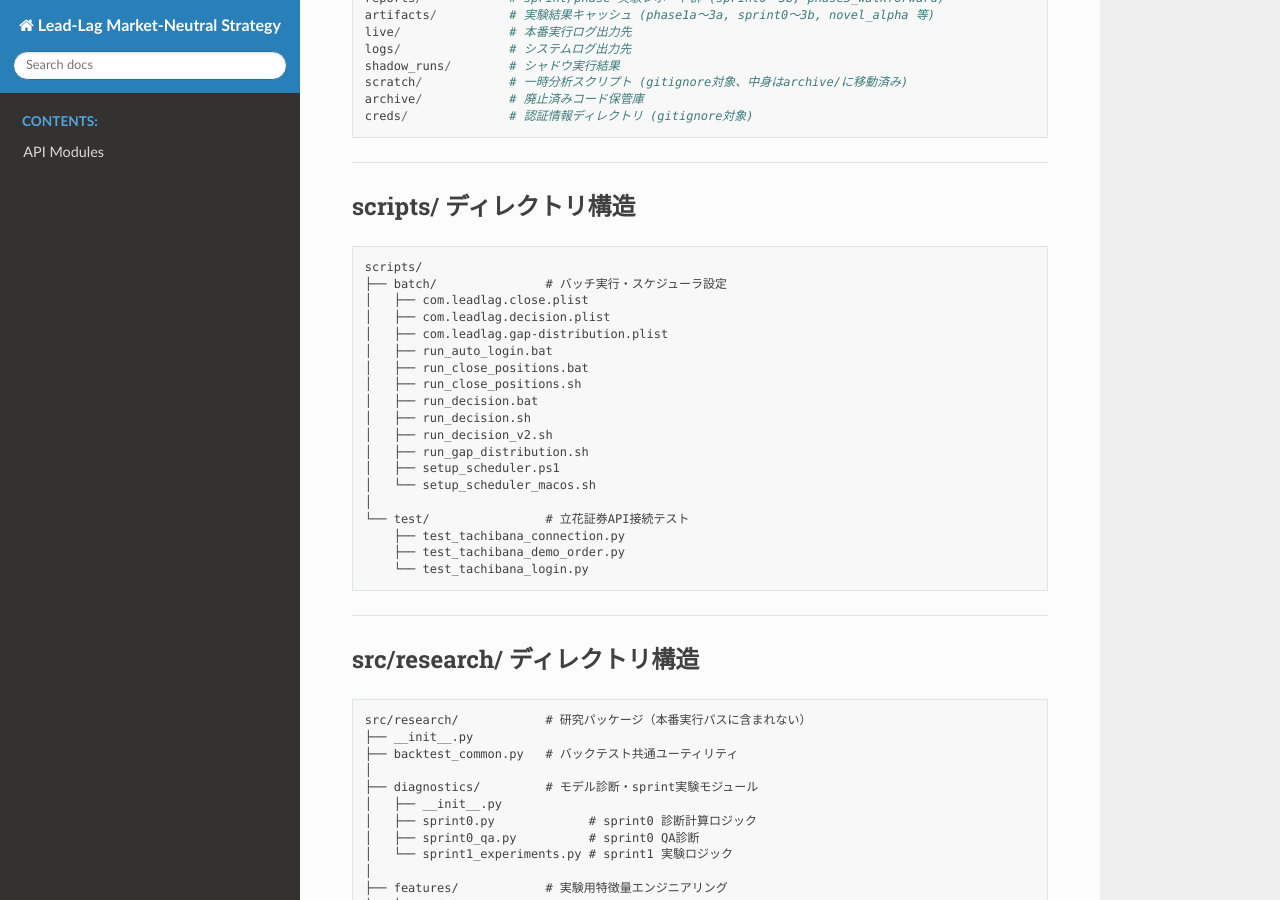
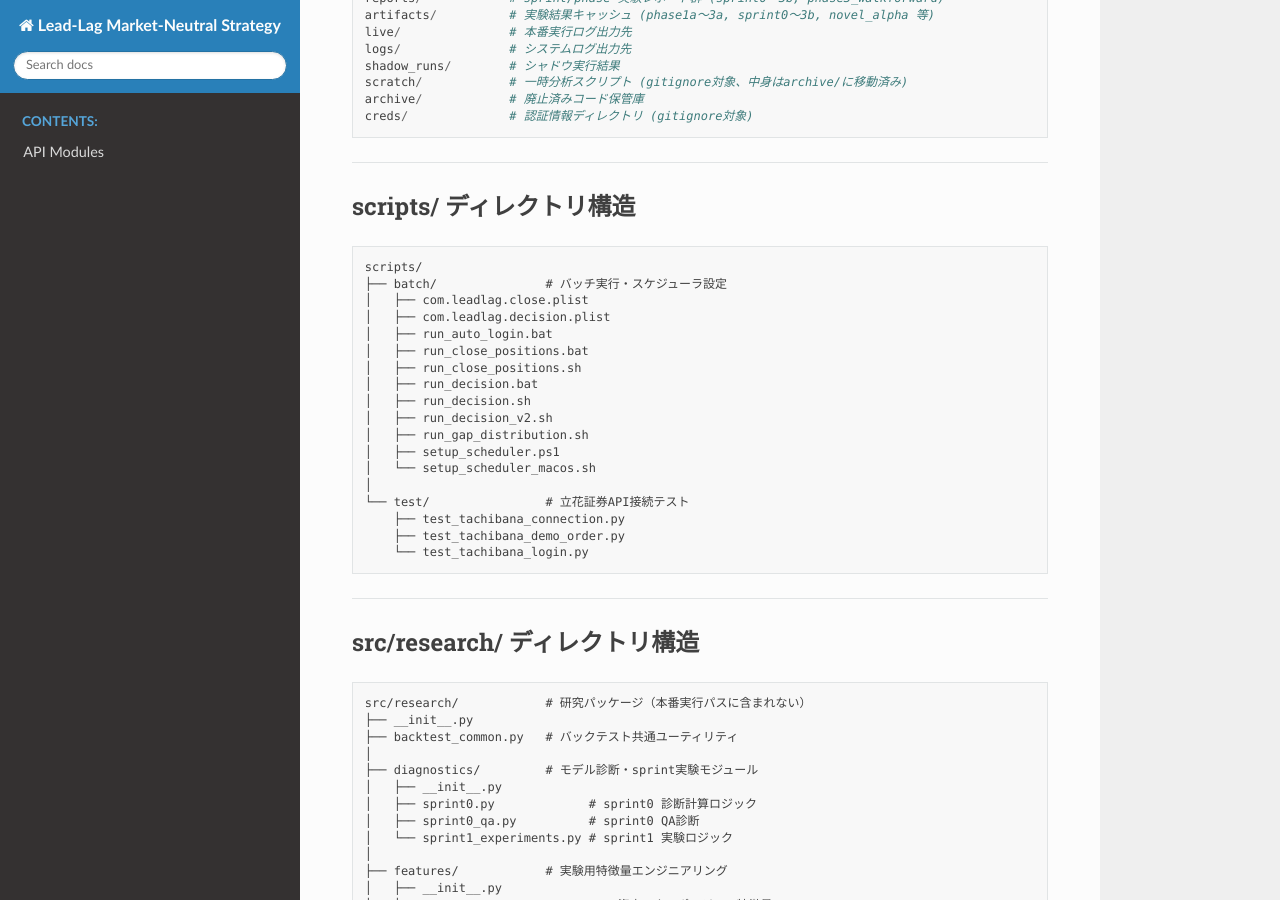
Before and after one commit to shonen0129/NightManager, a Sphinx documentation site: the page built from docs/ARCHITECTURE.md, in a window 1280 px wide and 900 px high, scrolled down 3152 px. Built offline with Sphinx 7.4.7 and the Read the Docs theme 3.1.0, drawn with Linux system fonts in a browser that asks for light colours; pages that are not in the unit, such as notebooks, are missing from menus.

Commit message:
chore: remove deprecated gap-distribution scheduled task
- Remove com.leadlag.gap-distribution.plist (obsolete after incremental omega_struct computation)
- Update setup_scheduler_macos.sh to remove gap-distribution launchd registration
- Update ARCHITECTURE.md to reflect removal of gap-distribution plist

```diff
--- a/docs/ARCHITECTURE.md
+++ b/docs/ARCHITECTURE.md
@@ -74,7 +74,6 @@ scripts/
 ├── batch/               # バッチ実行・スケジューラ設定
 │   ├── com.leadlag.close.plist
 │   ├── com.leadlag.decision.plist
-│   ├── com.leadlag.gap-distribution.plist
 │   ├── run_auto_login.bat
 │   ├── run_close_positions.bat
 │   ├── run_close_positions.sh
```
Also changed, not shown: 2 other files.
